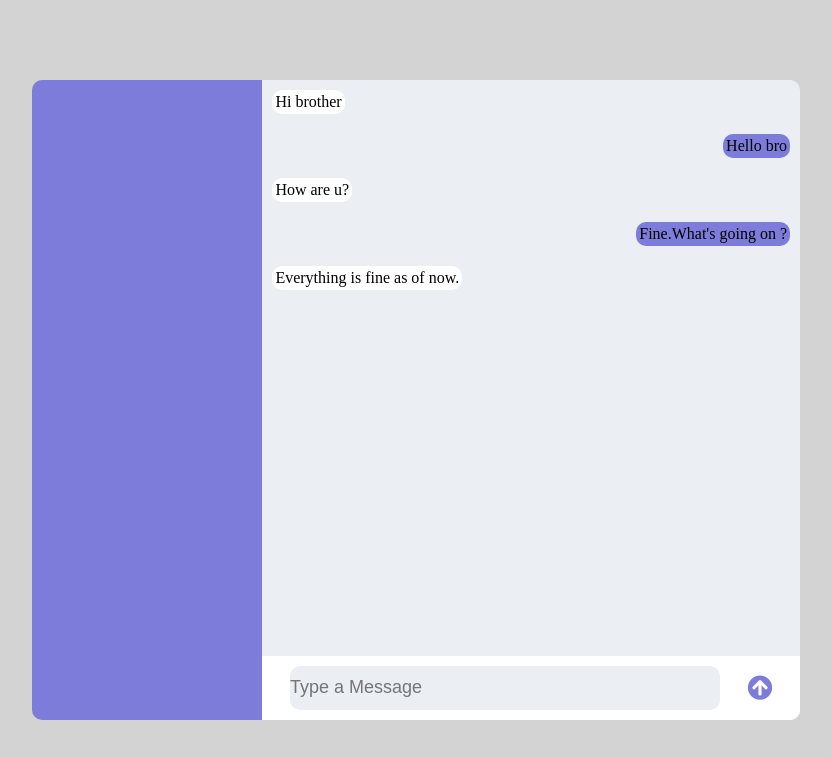
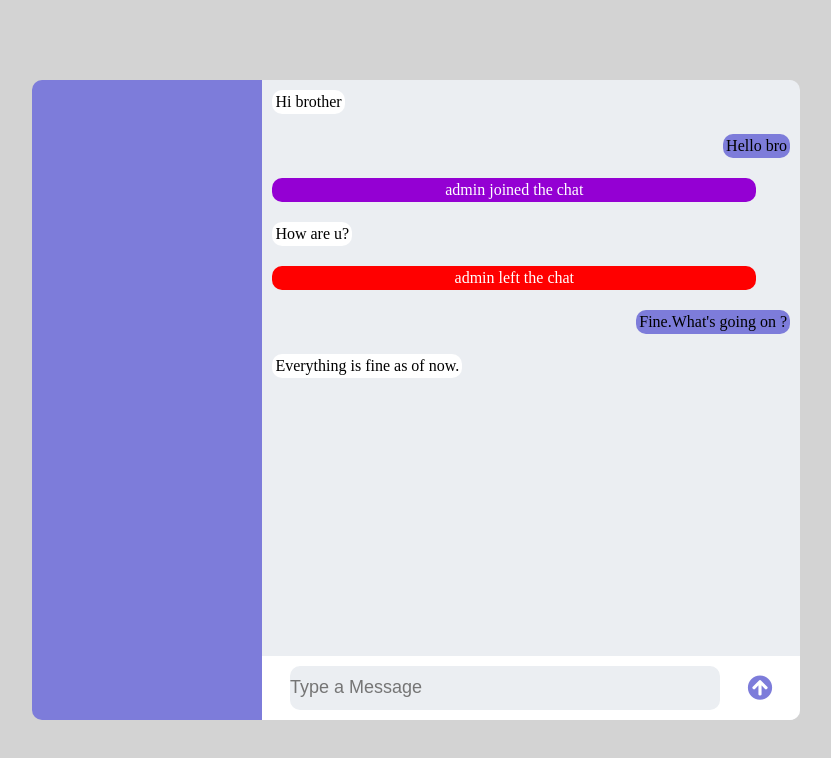
Before and after one commit to cjwarrior7/DEVJAN1, a website: page Lect9_Real_Time_chat_app/activity/index.html in a window 1280 px wide. Shown: the whole page, without its empty margins (224-1055 px from the left). Drawn offline with Linux system fonts and the light colour scheme.

Commit message:
Chatt app layout modification

```diff
--- a/Lect9_Real_Time_chat_app/activity/index.html
+++ b/Lect9_Real_Time_chat_app/activity/index.html
@@ -17,7 +17,9 @@
                 <div class="chat-list">
                     <div class="chat left">Hi brother</div>
                     <div class="chat right">Hello bro</div>
+                    <div class="chat join">admin joined the chat </div>
                     <div class="chat left">How are u?</div>
+                    <div class="chat leave">admin left the chat</div>
                     <div class="chat right">Fine.What's going on ?</div>
                     <div class="chat left">Everything is fine as of now.</div>
                 </div>
--- a/Lect9_Real_Time_chat_app/activity/script.js
+++ b/Lect9_Real_Time_chat_app/activity/script.js
@@ -19,6 +19,8 @@ send.addEventListener("click",function(){
         chatdiv.innerHTML=chatMessage.value;
         chatlist.append(chatdiv);
         chatMessage.value = '';
+        chatlist.scrollTop =  chatlist.scrollHeight ;
+        console.log(chatlist.scrollTop)
 
    }
 
--- a/Lect9_Real_Time_chat_app/activity/style.css
+++ b/Lect9_Real_Time_chat_app/activity/style.css
@@ -40,7 +40,7 @@ border-bottom-right-radius: 10px;
 }
 .chat-list{
 height: 90%;
-width: 100%;/* background: antiquewhite; */
+overflow-y:auto;/* background: antiquewhite; */
 }
 .chat{
 margin: 10px;
@@ -73,3 +73,21 @@ outline: none;
 border-radius: 10px;
 font-size: 18px;
 }
+.join{
+    float: left;
+    clear: both;
+    background: darkviolet;
+    justify-content: center;
+    width: 90%;
+    max-width: none;
+    color: white;
+}
+.leave{
+    clear: both;
+    float: left;
+    width: 90%;
+    background: red;
+    max-width: none;
+    justify-content: center;
+    color: white;
+}
```
